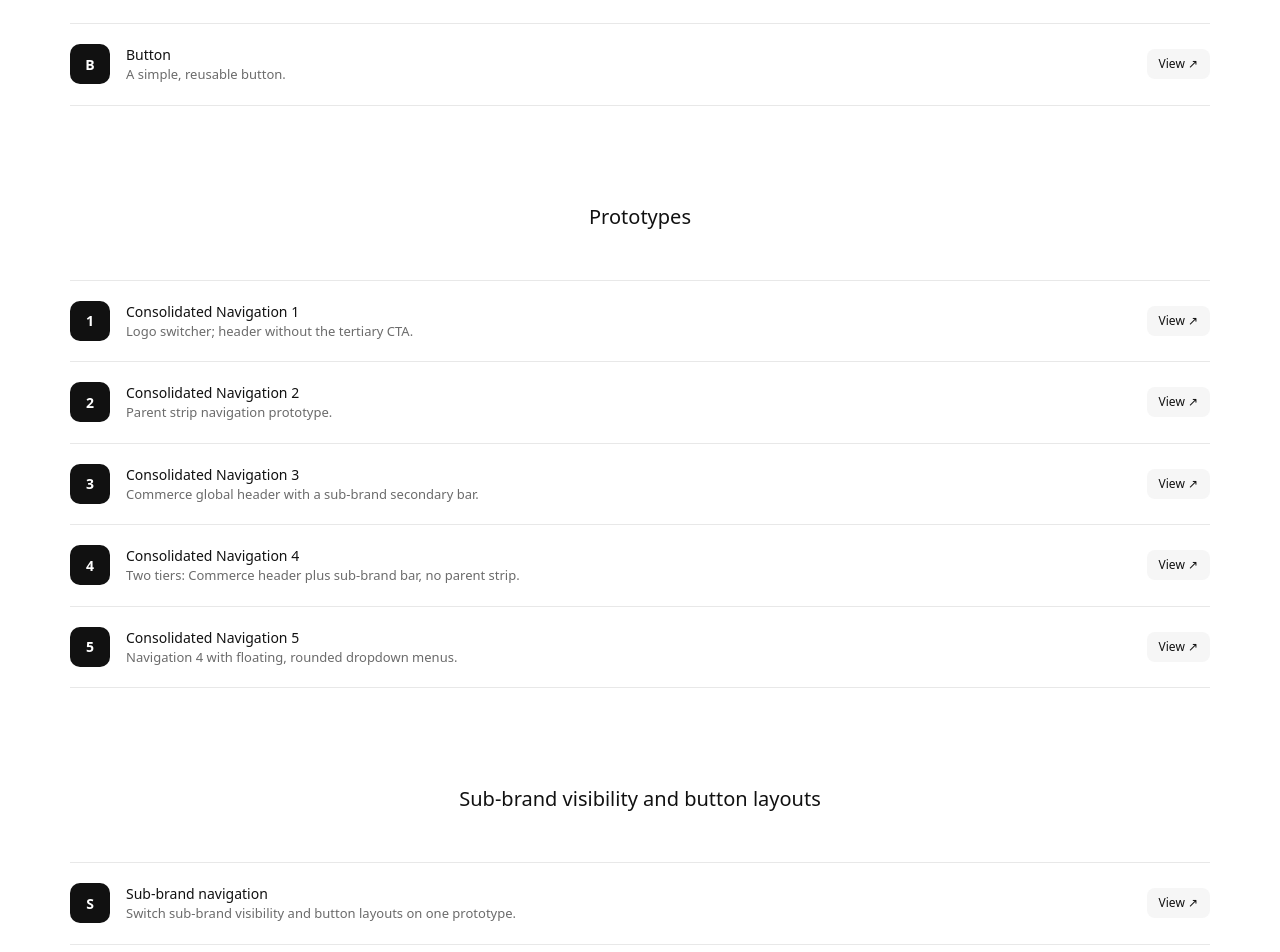
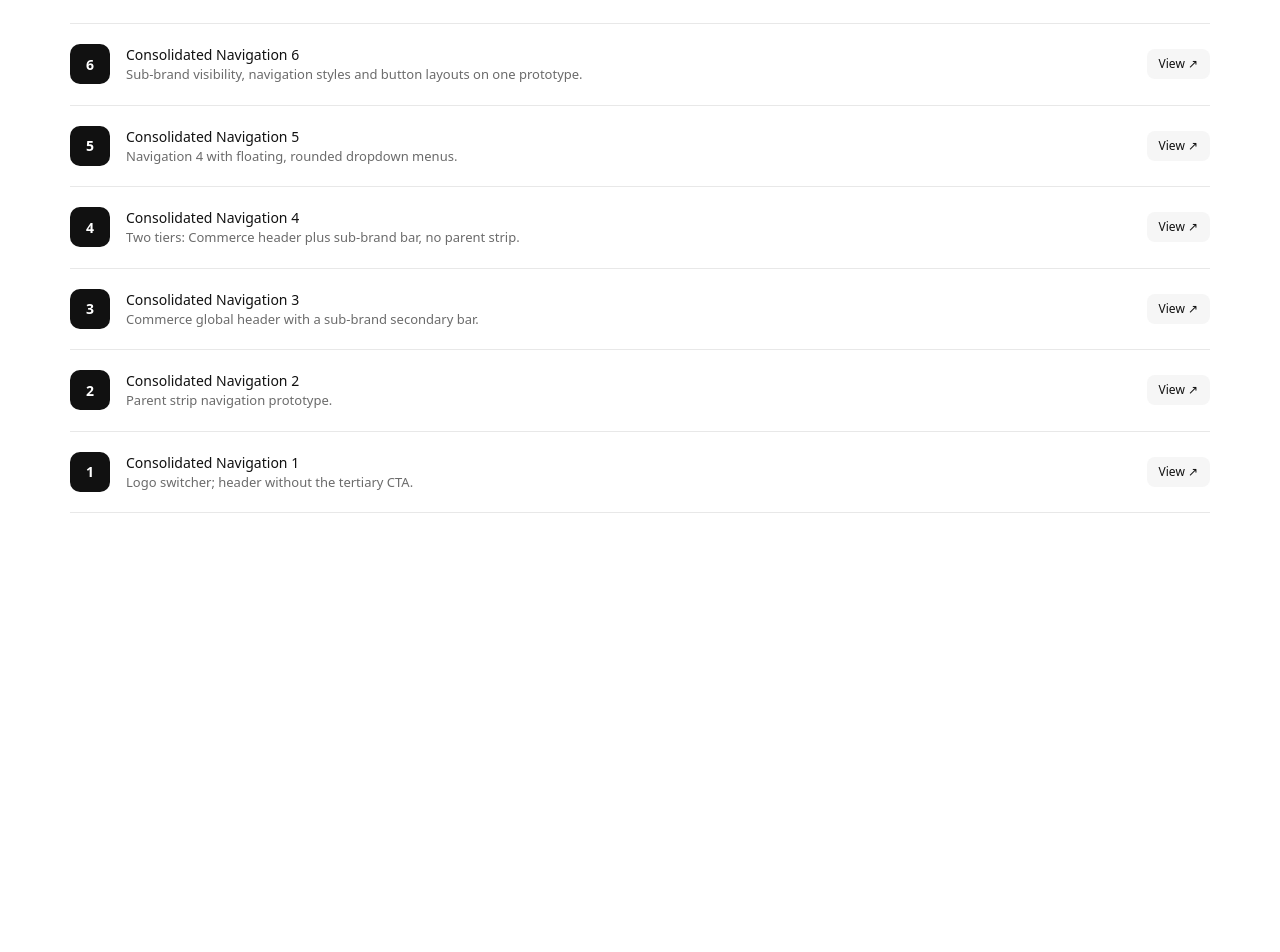
Before and after one commit to ryansheridan44/Playground, a React (Vite) app: page / in a window 1280 px wide. Shown: the part 220-1172 px from the top of the page. After the commit the page ends 829 px from the top, so only its background shows below. Built offline with nearby package versions, Linux system fonts and the light colour scheme; a web font is replaced by a local one.

Commit message:
Playground home: one Prototypes list, newest first, with the sub-brand navigation as Consolidated Navigation 6
Removes the Button component section.

Co-Authored-By: Claude Sonnet 5.5 <noreply@anthropic.com>
Claude-Session: https://claude.ai/code/session_016XwQeQXGs4SR8iwF9Y2i9b

```diff
--- a/src/pages/Home.tsx
+++ b/src/pages/Home.tsx
@@ -4,24 +4,37 @@ function Home() {
   return (
     <section className="section">
       <div className="container">
-        <h1 className="page-title">Components</h1>
+        <h1 className="page-title">Prototypes</h1>
         <div className="list">
-          <Link to="/button" className="row">
-            <div className="row-icon">B</div>
+          <Link to="/prototypes/sub-brand-navigation" className="row">
+            <div className="row-icon">6</div>
             <div className="row-body">
-              <div className="row-name">Button</div>
-              <div className="row-desc">A simple, reusable button.</div>
+              <div className="row-name">Consolidated Navigation 6</div>
+              <div className="row-desc">Sub-brand visibility, navigation styles and button layouts on one prototype.</div>
             </div>
             <span className="row-action">View ↗</span>
           </Link>
-        </div>
-        <h1 className="page-title group-title">Prototypes</h1>
-        <div className="list">
-          <Link to="/prototypes/consolidated-navigation-1" className="row">
-            <div className="row-icon">1</div>
+          <Link to="/prototypes/consolidated-navigation-5" className="row">
+            <div className="row-icon">5</div>
             <div className="row-body">
-              <div className="row-name">Consolidated Navigation 1</div>
-              <div className="row-desc">Logo switcher; header without the tertiary CTA.</div>
+              <div className="row-name">Consolidated Navigation 5</div>
+              <div className="row-desc">Navigation 4 with floating, rounded dropdown menus.</div>
+            </div>
+            <span className="row-action">View ↗</span>
+          </Link>
+          <Link to="/prototypes/consolidated-navigation-4" className="row">
+            <div className="row-icon">4</div>
+            <div className="row-body">
+              <div className="row-name">Consolidated Navigation 4</div>
+              <div className="row-desc">Two tiers: Commerce header plus sub-brand bar, no parent strip.</div>
+            </div>
+            <span className="row-action">View ↗</span>
+          </Link>
+          <Link to="/prototypes/consolidated-navigation-3" className="row">
+            <div className="row-icon">3</div>
+            <div className="row-body">
+              <div className="row-name">Consolidated Navigation 3</div>
+              <div className="row-desc">Commerce global header with a sub-brand secondary bar.</div>
             </div>
             <span className="row-action">View ↗</span>
           </Link>
@@ -33,38 +46,11 @@ function Home() {
             </div>
             <span className="row-action">View ↗</span>
           </Link>
-          <Link to="/prototypes/consolidated-navigation-3" className="row">
-            <div className="row-icon">3</div>
+          <Link to="/prototypes/consolidated-navigation-1" className="row">
+            <div className="row-icon">1</div>
             <div className="row-body">
-              <div className="row-name">Consolidated Navigation 3</div>
-              <div className="row-desc">Commerce global header with a sub-brand secondary bar.</div>
-            </div>
-            <span className="row-action">View ↗</span>
-          </Link>
-          <Link to="/prototypes/consolidated-navigation-4" className="row">
-            <div className="row-icon">4</div>
-            <div className="row-body">
-              <div className="row-name">Consolidated Navigation 4</div>
-              <div className="row-desc">Two tiers: Commerce header plus sub-brand bar, no parent strip.</div>
-            </div>
-            <span className="row-action">View ↗</span>
-          </Link>
-          <Link to="/prototypes/consolidated-navigation-5" className="row">
-            <div className="row-icon">5</div>
-            <div className="row-body">
-              <div className="row-name">Consolidated Navigation 5</div>
-              <div className="row-desc">Navigation 4 with floating, rounded dropdown menus.</div>
-            </div>
-            <span className="row-action">View ↗</span>
-          </Link>
-        </div>
-        <h1 className="page-title group-title">Sub-brand visibility and button layouts</h1>
-        <div className="list">
-          <Link to="/prototypes/sub-brand-navigation" className="row">
-            <div className="row-icon">S</div>
-            <div className="row-body">
-              <div className="row-name">Sub-brand navigation</div>
-              <div className="row-desc">Switch sub-brand visibility and button layouts on one prototype.</div>
+              <div className="row-name">Consolidated Navigation 1</div>
+              <div className="row-desc">Logo switcher; header without the tertiary CTA.</div>
             </div>
             <span className="row-action">View ↗</span>
           </Link>
```
